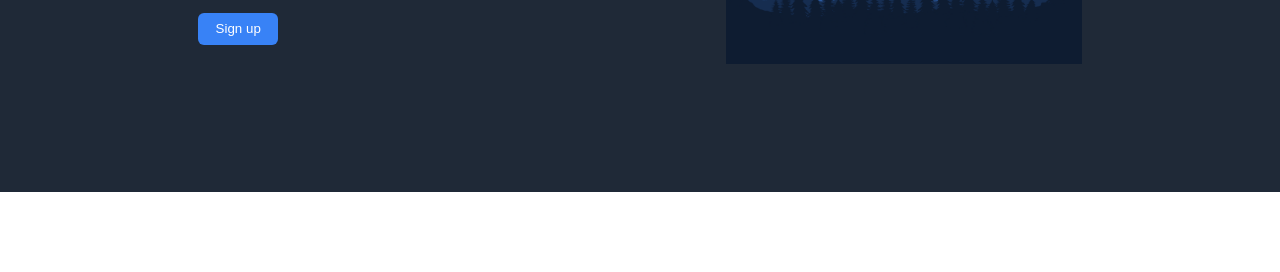
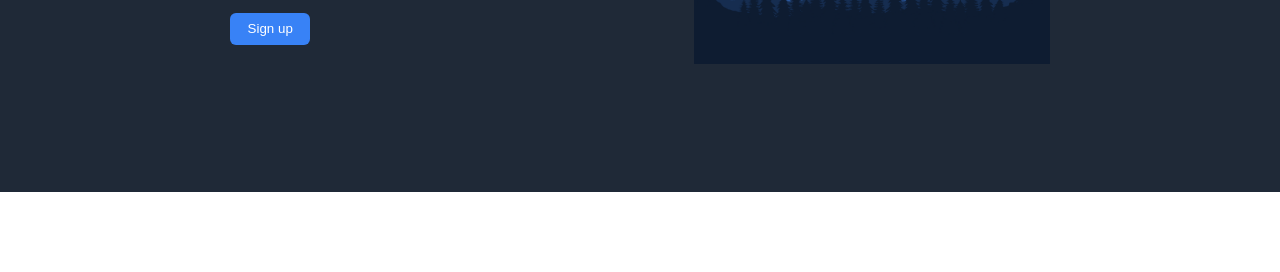
Before and after one commit to jmartgmz/basic-website, a plain HTML site: page index.html in a window 1280 px wide. Shown: the part 329-601 px from the top of the page. Drawn offline with Linux system fonts and the light colour scheme.

Commit message:
Reduce gap in content-image section for improved layout consistency

```diff
--- a/style.css
+++ b/style.css
@@ -67,7 +67,7 @@ button {
   padding: 128px;
   color: white;
   background-color: #1f2937;
-  gap: 128px;
+  gap: 64px;
 }
 
 .content-image h1 {
```
